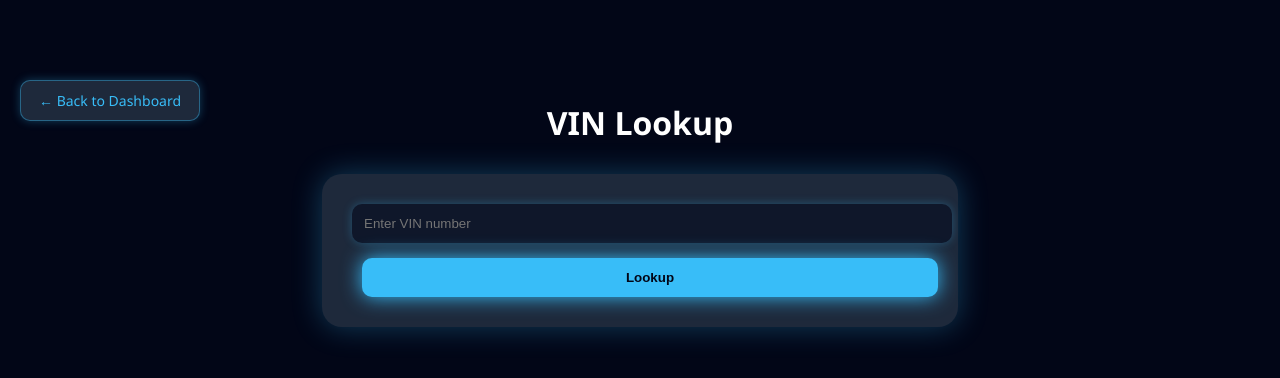
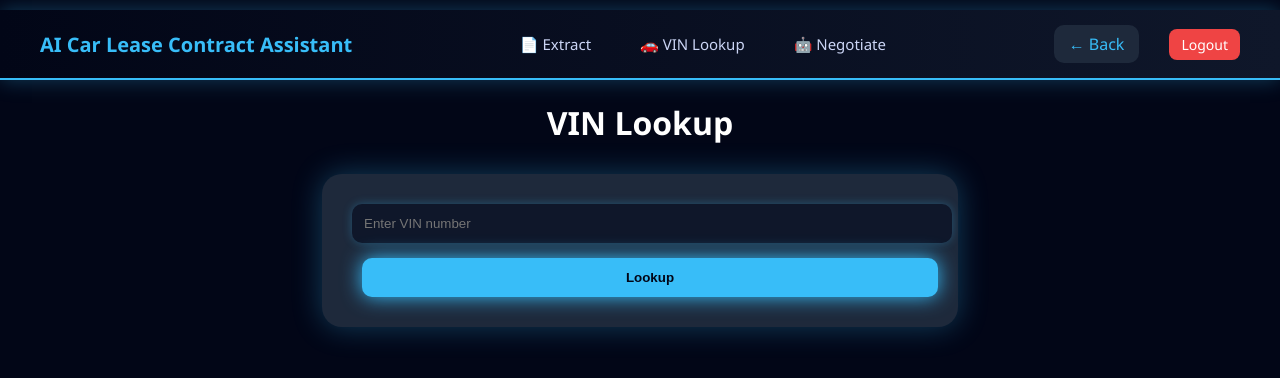
Before and after one commit to springboardmentor112r-Agri/AI_CarAssistant, a Flask app: page /vin in a window 1280 px wide. Shown: the top 378 px of the page. Run offline with Flask 3, Linux system fonts and the light colour scheme.

Commit message:
Update application files: app.py, style.css, navbar.html, upload.html, vin.html, and fairness.py

```diff
--- a/app.py
+++ b/app.py
@@ -185,46 +185,66 @@ def chat_api():
 
         print("User:", user_message)
 
+        # 🔹 Get contract data
         contract_data = session.get("contract_data", {})
 
         if not contract_data:
             return jsonify({"reply": "⚠️ Please upload a contract first."})
 
+        # 🔥 NEW: Calculate fairness
+        fairness = calculate_fairness(contract_data)
+
+        print("Fairness:", fairness)
+
+        # 🔥 Risk-based warning (optional but powerful)
+        if fairness["risk"] in ["DANGER", "HIGH RISK"]:
+            warning = "⚠️ This contract is HIGH RISK. Be cautious."
+        else:
+            warning = ""
+
+        # 🔥 UPDATED PROMPT
         prompt = f"""
-        You are an expert car lease assistant.
+You are an expert car lease assistant.
 
-        Talk like a smart human advisor — not like a report.
-        - If user asks a simple question → give short answer
-        - If user asks about risk or advice → give deeper explanation
+Talk like a smart human advisor — not like a report.
 
-        - Make the response feel like ChatGPT or a real consultant talking
+IMPORTANT RULES:
+- Use fairness score and risk level to guide your answer
+- If risk is HIGH/DANGER → clearly warn the user
+- NEVER say "fairly standard" if there are red flags
+- If contract is risky → explain why
+- Answer ONLY what the user asks
 
-        RULES:
-        - Answer naturally like a conversation
-        - Do NOT use headings like "Answer", "Explanation"
-        - Do NOT use bullet points unless needed
-        - Keep it clear and easy to read
-        - Include helpful advice naturally in the response
-        - Keep it 3–5 lines max
+STYLE:
+- Natural conversation (like ChatGPT)
+- Friendly but professional
+- Simple language
+- 3–5 lines max
+- No headings or rigid structure
 
-        STYLE:
-        - Friendly but professional
-        - Simple language
-        - Practical insights
+---
 
-        ---
+Contract Data:
+{contract_data}
 
-        Contract Data:
-        {contract_data}
+Fairness Score: {fairness["score"]}
+Risk Level: {fairness["risk"]}
+Red Flags: {fairness["red_flags"]}
 
-        User Question:
-        {user_message}
-        """
+{warning}
+
+---
+
+User Question:
+{user_message}
+"""
+
+        # 🔹 Call Groq API
         response = client.chat.completions.create(
             model="llama-3.3-70b-versatile",
             messages=[
-                {"role":"system","content":"You are a negotiation expert"},
-                {"role":"user","content":prompt}
+                {"role": "system", "content": "You are a smart financial and negotiation advisor."},
+                {"role": "user", "content": prompt}
             ]
         )
 
--- a/static/style.css
+++ b/static/style.css
@@ -481,33 +481,13 @@ filter:blur(120px);
 
 }
 .back-btn{
-    position:fixed;
-    top:80px;
-    left:20px;
-
-    padding:10px 18px;
+    background:#1e293b;
+    padding:8px 15px;
     border-radius:10px;
-
-    background:#1e293b;
     color:#38bdf8;
     text-decoration:none;
-    font-size:14px;
-    font-weight:500;
-
-    border:1px solid rgba(56,189,248,0.4);
-    box-shadow:0 0 10px rgba(56,189,248,0.3);
-
-    transition:0.3s;
-    z-index:1000;
+    margin-right:15px;
 }
-
-.back-btn:hover{
-    background:#38bdf8;
-    color:#020617;
-    box-shadow:0 0 20px #38bdf8;
-    transform:translateY(-2px);
-}
-
 /* 🔥 NAVBAR */
 .navbar{
     display:flex;
--- a/templates/navbar.html
+++ b/templates/navbar.html
@@ -3,6 +3,7 @@
     <div class="logo">AI Car Lease Contract Assistant</div>
 
     <div class="nav-center">
+
         <a href="/upload" class="nav-item">📄 Extract</a>
         <a href="/vin" class="nav-item">🚗 VIN Lookup</a>
         <a href="/chat" class="nav-item">🤖 Negotiate</a>
@@ -10,7 +11,7 @@
     </div>
 
     <div class="nav-right">
-        <span></span>
+        <a href="/dashboard" class="back-btn">← Back</a>
         <a href="/logout" class="logout">Logout</a>
     </div>
 
--- a/templates/upload.html
+++ b/templates/upload.html
@@ -100,7 +100,7 @@ h1{
 </head>
 
 <body>
-<a href="/dashboard" class="back-btn">← Back to Dashboard</a>
+ {% include "navbar.html" %}
 
 <h1>Upload Lease Contract</h1>
 
--- a/templates/vin.html
+++ b/templates/vin.html
@@ -11,7 +11,7 @@ body{
     background:#020617;
     color:white;
     font-family:'Segoe UI', sans-serif;
-    padding-top:80px;
+    padding-top:10px;
 }
 
 /* Title */
@@ -90,7 +90,9 @@ button:hover{
 </head>
 
 <body>
-<a href="/dashboard" class="back-btn">← Back to Dashboard</a>
+{% include "navbar.html" %}
+
+
 <h1>VIN Lookup</h1>
 
 <div class="container">
```
Also changed, not shown: utils/fairness.py (+5 -5 lines).
